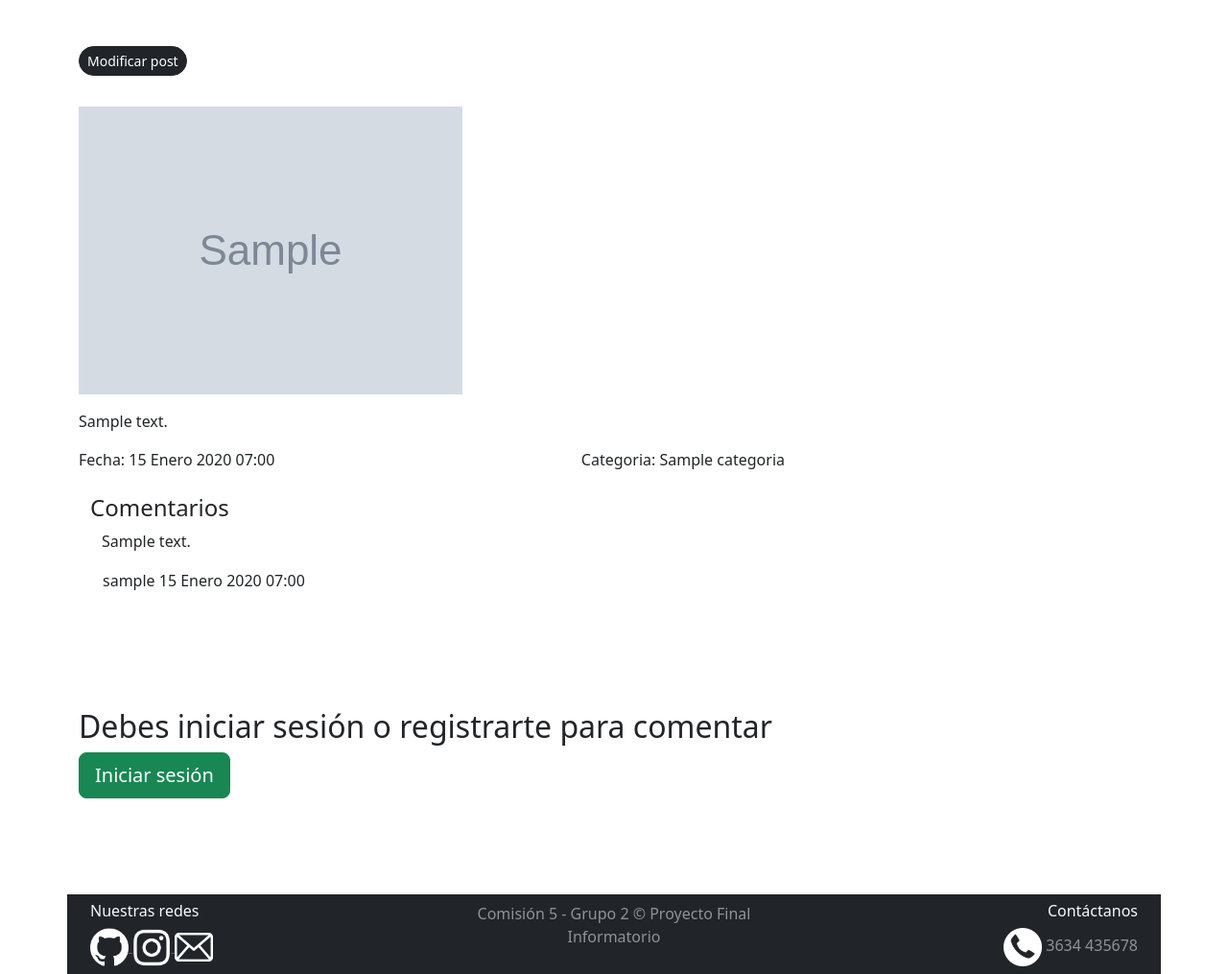
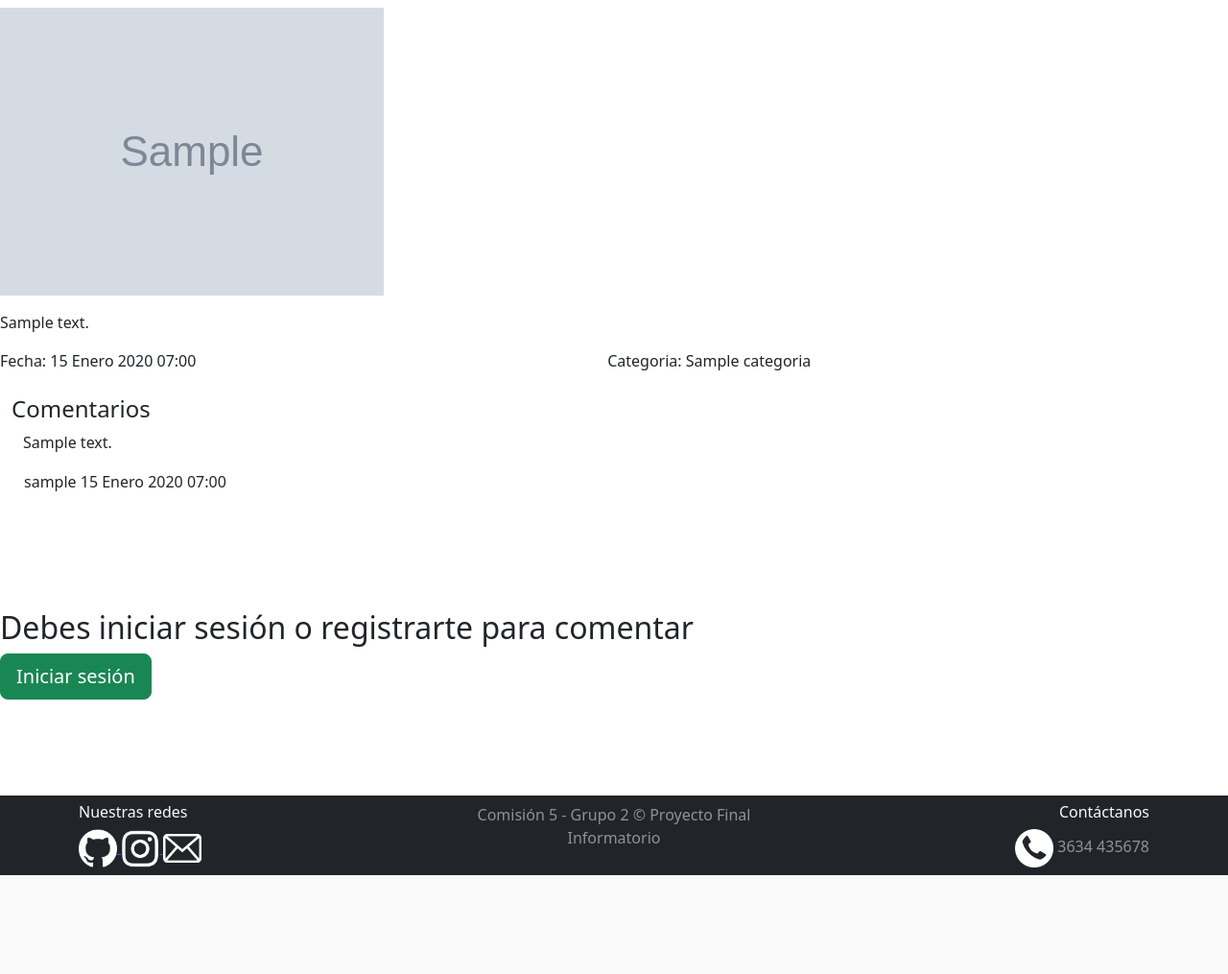
Before and after one commit to Casullo/FINAL_PRO, a Django app: page /posts/1 in a window 1280 px wide. Shown: the part 186-1201 px from the top of the page at 96% size. After the commit the page ends 1098 px from the top, so only its background shows below. Run offline with Django 5.2, Linux system fonts and the light colour scheme; tables that the repository leaves empty hold one stand-in row (values such as "Sample post"); grey boxes marked "Sample" are stand-in pictures.

Commit message:
Modificar Post Fixed

```diff
--- a/blog/templates/posts/post_individual.html
+++ b/blog/templates/posts/post_individual.html
@@ -4,13 +4,15 @@
 {% block titulo %} Noticia completa {% endblock %}
 
 {% block contenido %}
-<div class="container mt-5">  <div class="row mb-4">  <div class="col-md-12">  <a href="{% url 'apps.posts:modificar_post' posts.pk %}" class="btn btn-dark btn-sm rounded-pill">Modificar post</a>
-</div>
-</div>
 
 <div class="row">  <div class="col-md-8">  <h1>{{ noticia }}</h1>
   <img src="{{ posts.imagen.url }}" class="img-fluid mb-3" alt="{{ noticia }}"> <p class="text-justify">{{ posts.texto }}</p>
   {% if user.id == posts.autor_id %}
+  <div class="container mt-5">
+    <div class="row mb-4">
+      <div class="col-md-12">
+        <a href="{% url 'apps.posts:modificar_post' posts.pk %}" class="btn btn-dark btn-sm rounded-pill">Modificar post</a>
+  </div>
   <a href="{% url 'apps.posts:eliminar_post' posts.pk %}" class="btn btn-dark btn-sm rounded-pill">Eliminar post</a>
   {% endif %}
   <div class="d-flex justify-content-between mb-2">  <p>Fecha: {{ posts.fecha }}</p>
```
